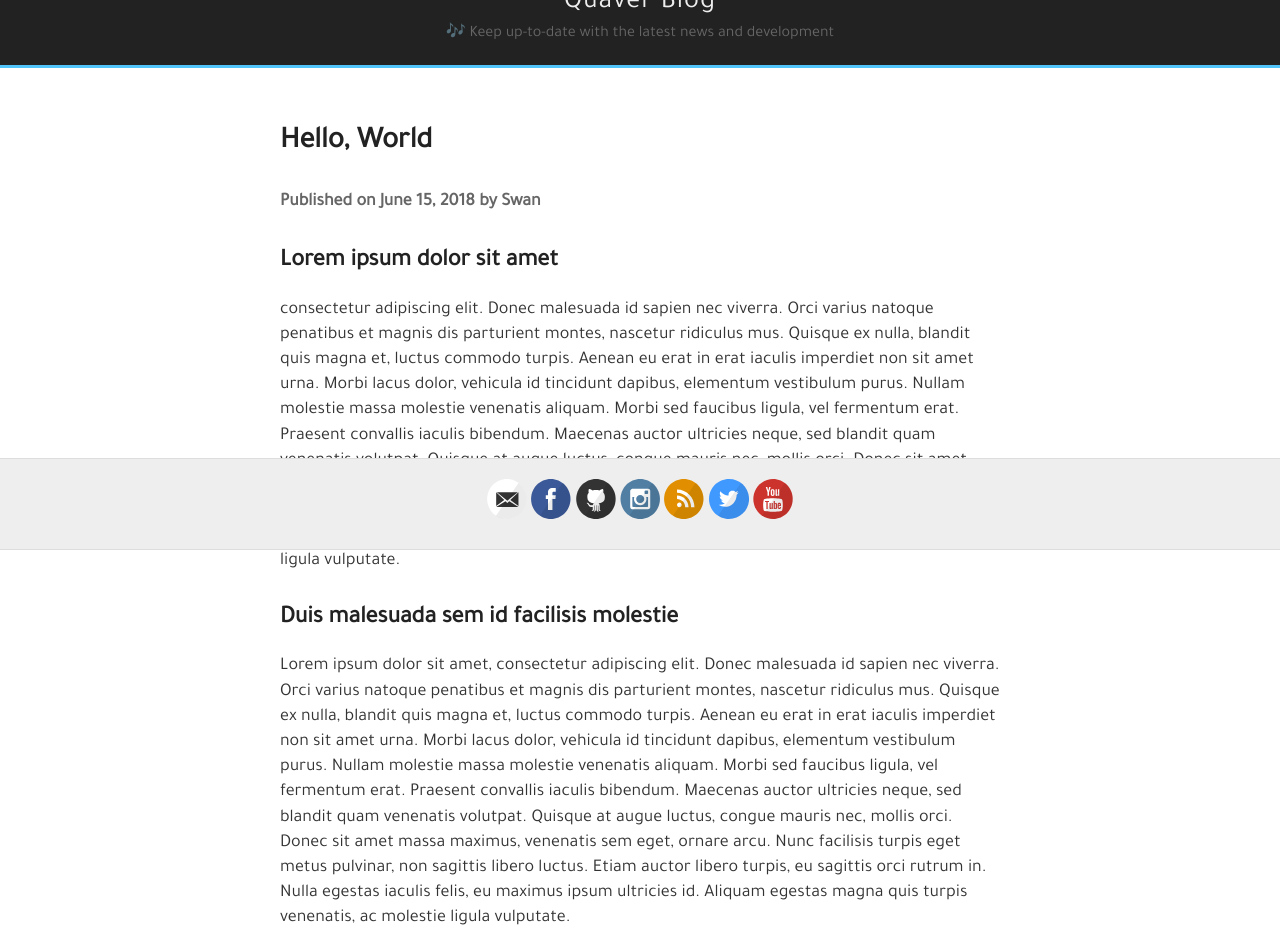
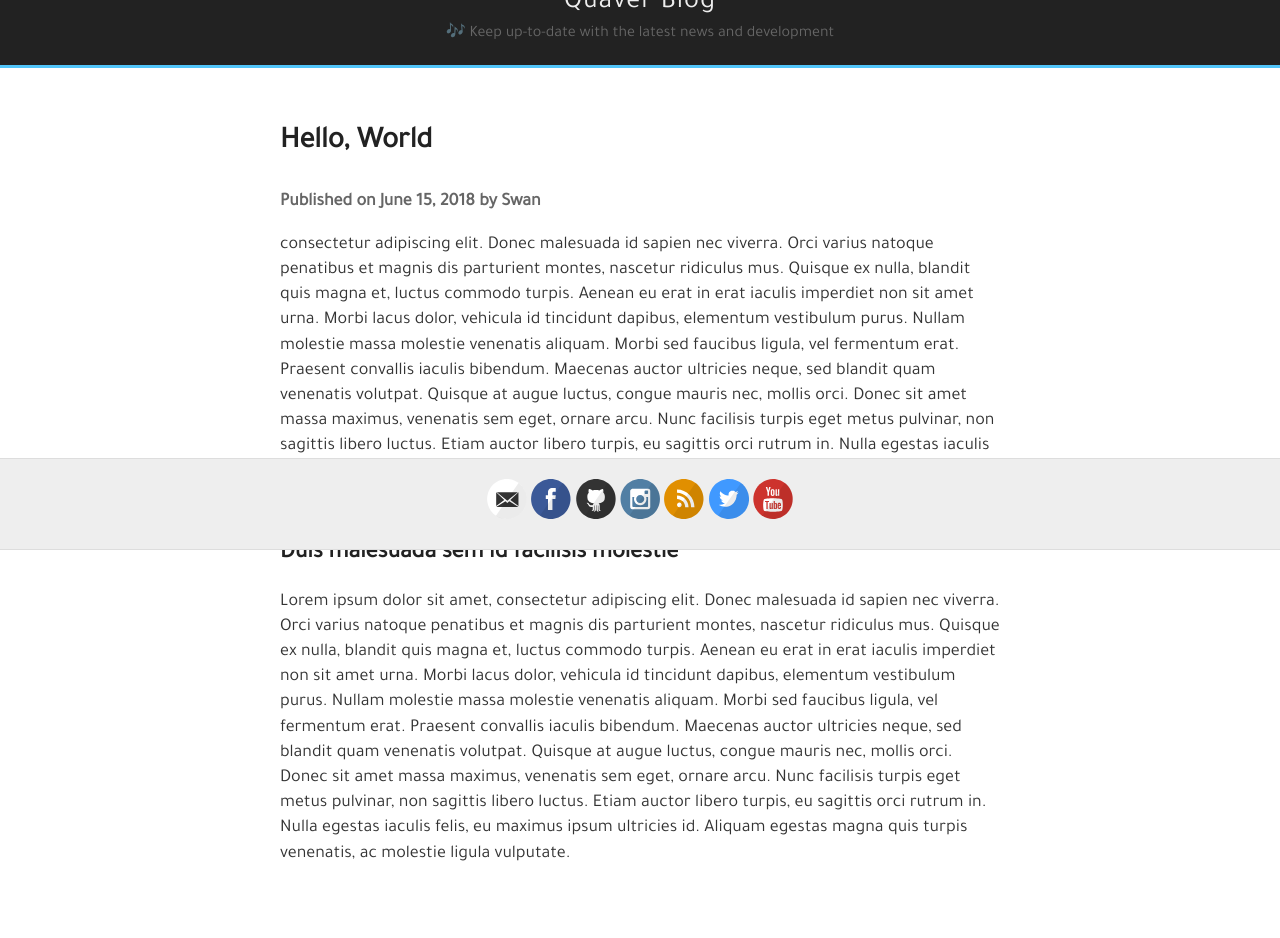
Before and after one commit to Quaver/Quaver.Blog, a Jekyll site: the page built from _posts/2018-06-15-Hello-World.md, in a window 1280 px wide, cut to the strip 350-1288 px from the top of the page. Built offline with Jekyll 4.4.1, drawn with Linux system fonts in a browser that asks for light colours; comment, search, counter and statistics services are not loaded; after the commit the page ends 1232 px from its top, so only the background shows below that.

Commit message:
Update 2018-06-15-Hello-World.md

```diff
--- a/_posts/2018-06-15-Hello-World.md
+++ b/_posts/2018-06-15-Hello-World.md
@@ -5,8 +5,6 @@ title: Hello, World
 author: Swan
 ---
 
-## Lorem ipsum dolor sit amet
-
 consectetur adipiscing elit. Donec malesuada id sapien nec viverra. Orci varius natoque penatibus et magnis dis parturient montes, nascetur ridiculus mus. Quisque ex nulla, blandit quis magna et, luctus commodo turpis. Aenean eu erat in erat iaculis imperdiet non sit amet urna. Morbi lacus dolor, vehicula id tincidunt dapibus, elementum vestibulum purus. Nullam molestie massa molestie venenatis aliquam. Morbi sed faucibus ligula, vel fermentum erat. Praesent convallis iaculis bibendum. Maecenas auctor ultricies neque, sed blandit quam venenatis volutpat. Quisque at augue luctus, congue mauris nec, mollis orci. Donec sit amet massa maximus, venenatis sem eget, ornare arcu. Nunc facilisis turpis eget metus pulvinar, non sagittis libero luctus. Etiam auctor libero turpis, eu sagittis orci rutrum in. Nulla egestas iaculis felis, eu maximus ipsum ultricies id. Aliquam egestas magna quis turpis venenatis, ac molestie ligula vulputate.
 
 ## Duis malesuada sem id facilisis molestie
```
